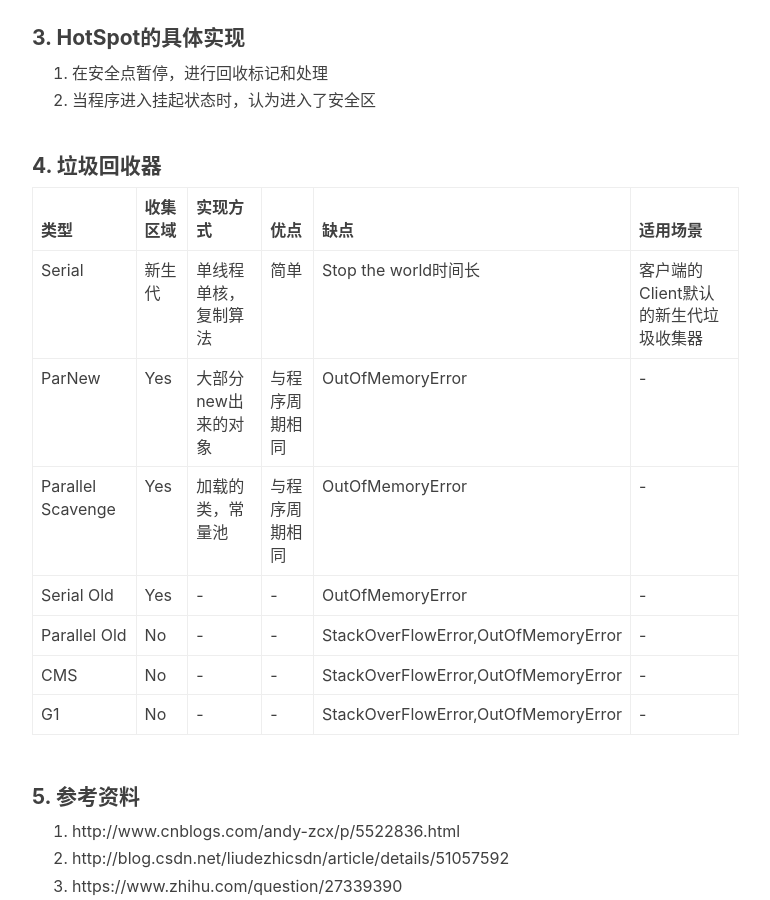
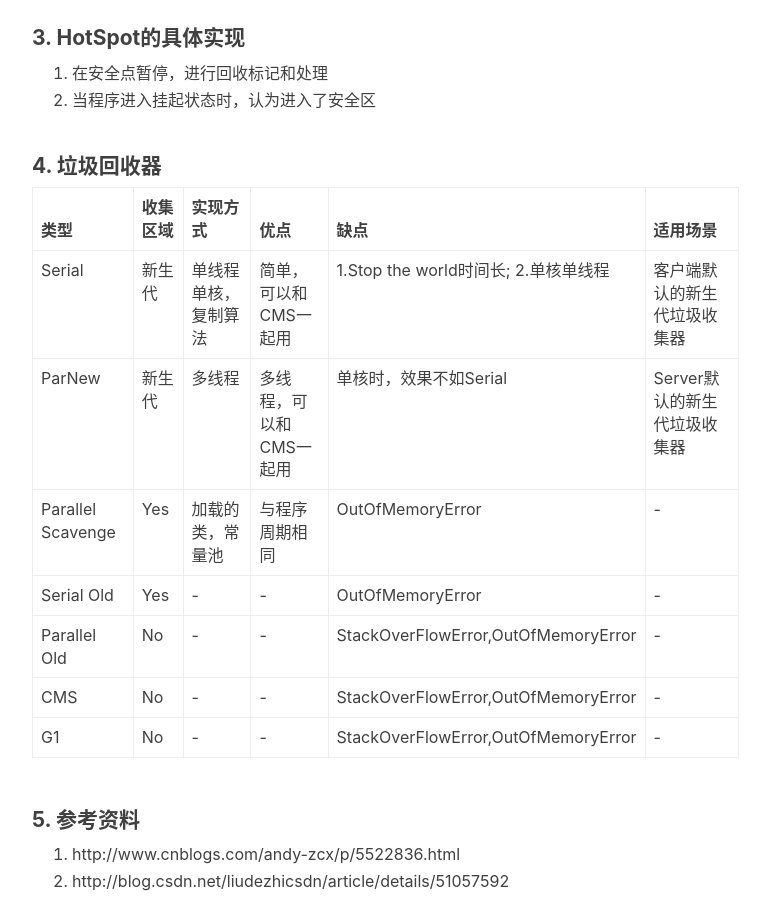
Before and after one commit to baiscjava/basicjava.github.io, a Jekyll site: the page built from _posts/2017-01-13-Java的垃圾回收机制.md, in a window 1280 px wide and 900 px high, scrolled down 2423 px. Shown: the whole window, without its empty margins (233-1003 px from the left). Built offline with Jekyll 4.4.1, drawn with Linux system fonts in a browser that asks for light colours; nearby versions of some CDN libraries; comment, search, counter and statistics services are not loaded.

Commit message:
Update 2017-01-13-Java的垃圾回收机制.md

```diff
--- a/_posts/2017-01-13-Java的垃圾回收机制.md
+++ b/_posts/2017-01-13-Java的垃圾回收机制.md
@@ -55,8 +55,8 @@ GC的时候，此方法只会被调用一次，如果在这个方法里面为变
 
 |类型|收集区域|实现方式|优点|缺点|适用场景|
 |:-------|:-------|:-------|:-------|:-------|:-------|
-|Serial|新生代|单线程单核，复制算法|简单|Stop the world时间长|客户端的Client默认的新生代垃圾收集器|
-|ParNew|Yes|大部分new出来的对象|与程序周期相同|OutOfMemoryError|-|
+|Serial|新生代|单线程单核，复制算法|简单，可以和CMS一起用|1.Stop the world时间长; 2.单核单线程|客户端默认的新生代垃圾收集器|
+|ParNew|新生代|多线程|多线程，可以和CMS一起用|单核时，效果不如Serial|Server默认的新生代垃圾收集器|
 |Parallel Scavenge|Yes|加载的类，常量池|与程序周期相同|OutOfMemoryError|-|
 |Serial Old|Yes|-|-|OutOfMemoryError|-|
 |Parallel Old|No|-|-|StackOverFlowError,OutOfMemoryError|-|
```
